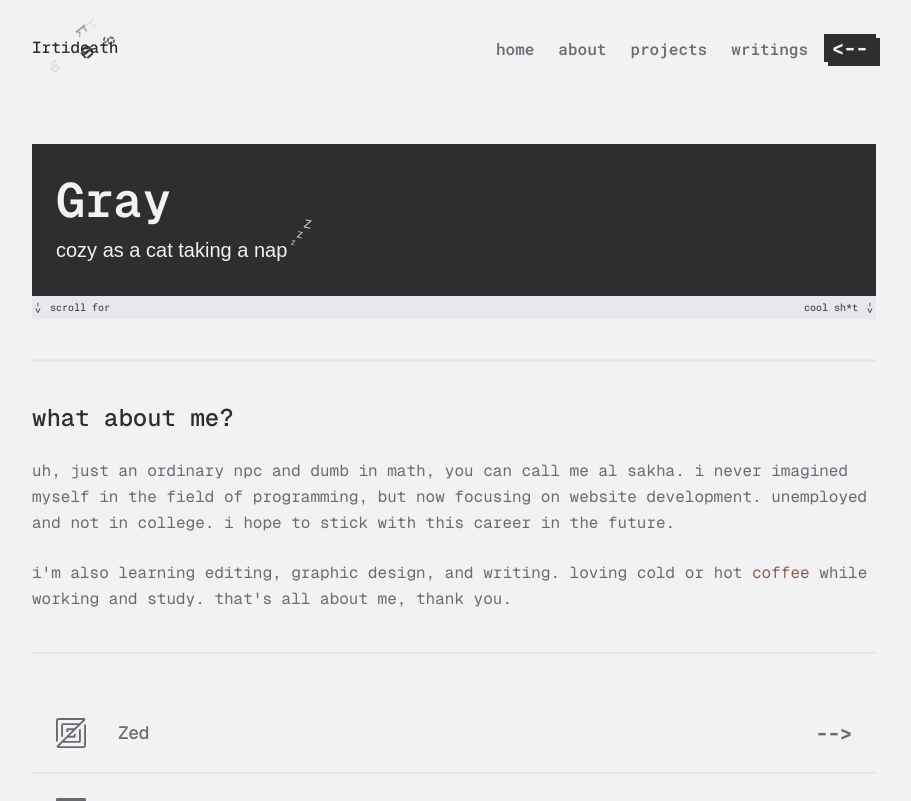
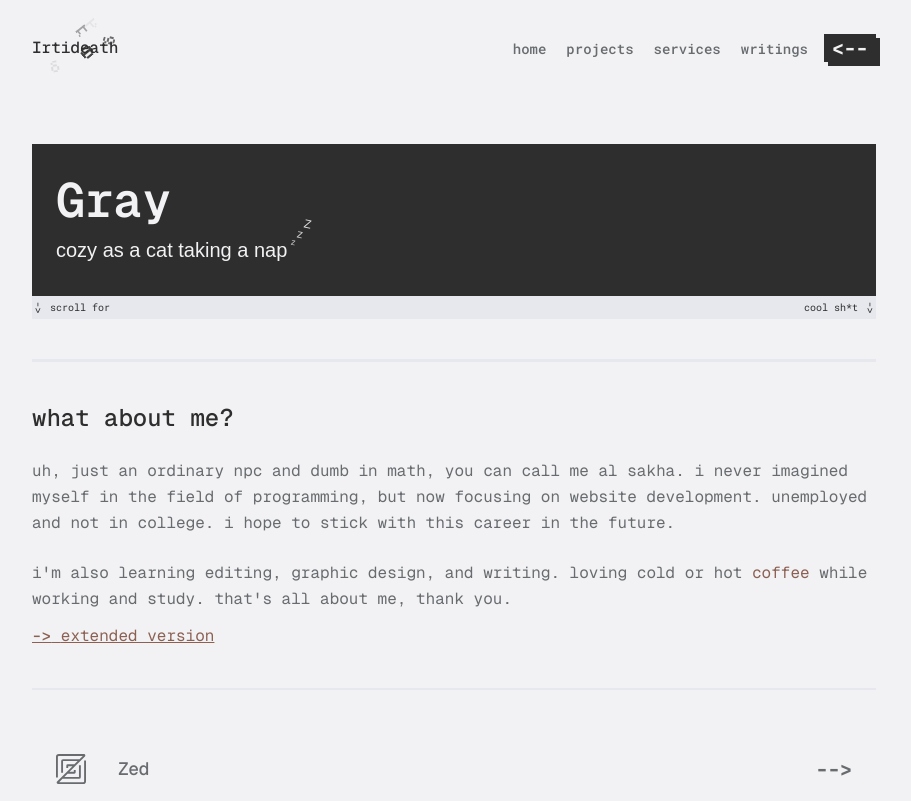
Before and after one commit to IRTIDEATH/Al-Sakha, a Next.js app: page / in a window 1280 px wide. Shown: the top 801 px of the page, without its empty margins (186-1097 px from the left). Built offline with nearby package versions, Linux system fonts and the light colour scheme; a web font is replaced by a local one.

Commit message:
feat: swap the navigation of the about page with the services page

```diff
--- a/components/layouts/app-layout/navbar.tsx
+++ b/components/layouts/app-layout/navbar.tsx
@@ -32,7 +32,7 @@ const Navbar = () => {
         <SparkleGroup />
       </div>
       <div className="hidden items-center md:flex">
-        <ul className="flex items-center gap-6 pr-4 font-medium font-roboto text-[16px]">
+        <ul className="flex items-center gap-5 pr-4 font-medium font-roboto text-[14px]">
           {navigationItems.map((item, index) => (
             <li key={index}>
               <Link
--- a/components/pages/home/about-section.tsx
+++ b/components/pages/home/about-section.tsx
@@ -1,20 +1,31 @@
+import Link from "next/link";
 import CoffeeText from "@/components/ui/coffee-text";
 
 const AboutSection = () => {
   return (
     <section className="mx-auto w-full">
       <h1 className="mb-6 font-medium text-2xl">what about me?</h1>
-      <p className="mb-6 w-full text-start text-[16px] text-zeta">
+      <p className="mb-6 text-start text-[16px] text-zeta">
         uh, just an ordinary npc and dumb in math, you can call me al sakha. i{" "}
         never imagined myself in the field of programming, but now focusing on
         website development. unemployed and not in college. i hope to stick with
         this career in the future.
       </p>
-      <p className="w-full text-start text-[16px] text-zeta">
+      <p className="mb-3 text-start text-[16px] text-zeta">
         i&apos;m also learning editing, graphic design, and writing. loving cold
         or hot <CoffeeText>coffee</CoffeeText> while working and study.
         that&apos;s all about me, thank you.
       </p>
+      <Link
+        href="/about"
+        className="ml-auto whitespace-nowrap text-coffee underline"
+        aria-label="About page"
+      >
+        <span aria-hidden="true" className="font-medium">
+          {"->"}
+        </span>{" "}
+        extended version
+      </Link>
     </section>
   );
 };
--- a/constants/navigation.ts
+++ b/constants/navigation.ts
@@ -5,7 +5,7 @@ export interface NavigationInterface {
 
 export const navigationItems: NavigationInterface[] = [
   { name: "home", href: "/" },
-  { name: "about", href: "/about" },
   { name: "projects", href: "/projects" },
+  { name: "services", href: "/all-services" },
   { name: "writings", href: "/writings" },
 ];
```
